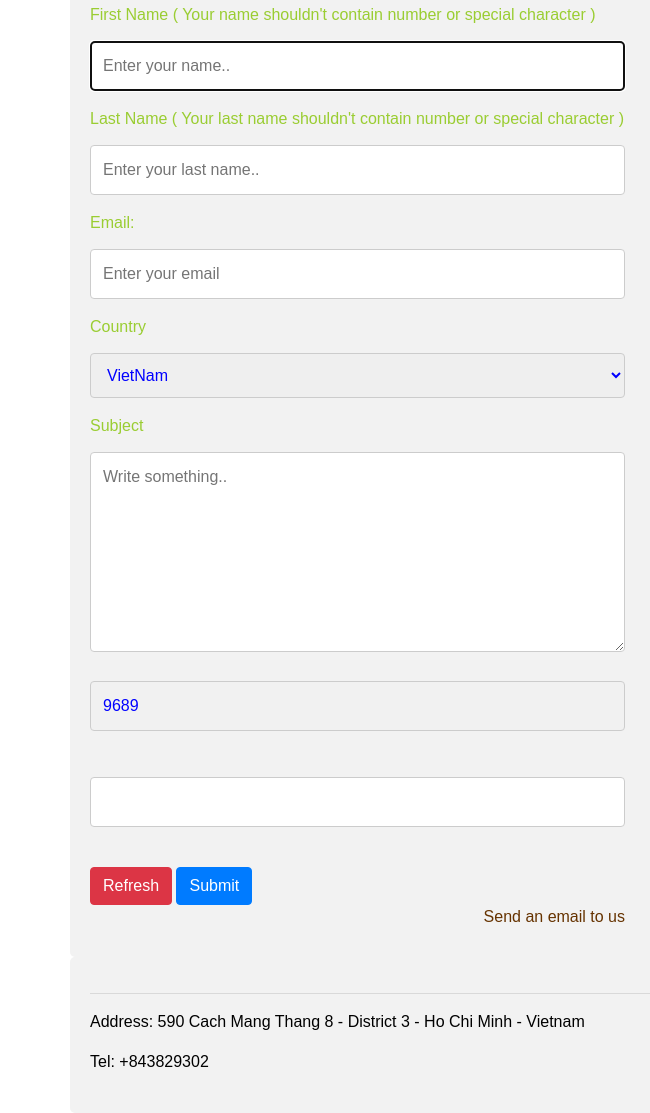
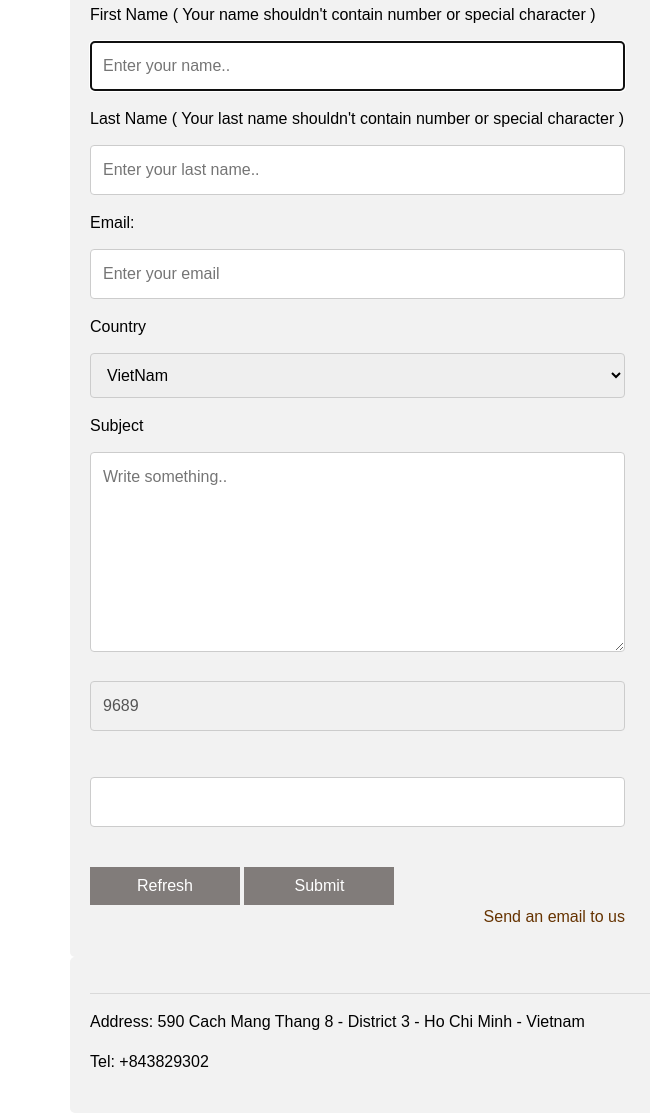
Before and after one commit to phuthinhabc/e-Projects, a plain HTML site: page contact.html in a window 1280 px wide. Shown: the part 200-1313 px from the top of the page, 0-650 px from the left. Drawn offline with nearby package versions, Linux system fonts and the light colour scheme; grey boxes are pictures that could not be loaded.

Commit message:
Update style of submit and refresh btn in contact page
Update style of submit and refresh btn in contact page

```diff
--- a/CSS/contact_style.css
+++ b/CSS/contact_style.css
@@ -21,7 +21,6 @@ input[type=text], input[type=email], select, textarea  {
     margin-bottom: 16px;
 
     resize: vertical;
-    color: blue;
 }
 
 .container {
@@ -63,4 +62,24 @@ p {
       color: yellowgreen;
   }
 option {
-	color:red;
+    color:red;
+}
+label
+{
+    color: black;
+}
+#my-refresh-btn, #my-submit-btn
+{
+    background: #817C7A;
+    color: white;
+    width: 150px;
+    border-radius: 0;
+}
+#my-refresh-btn:hover, #my-submit-btn:hover
+{
+    background: #5F5C5A;
+}
+#my-refresh-btn:active, #my-submit-btn:active
+{
+    transform: scale(0.97);
+}
--- a/contact.html
+++ b/contact.html
@@ -88,10 +88,10 @@
   			<input type="text" id="captcha" disabled/><br/><br/>
 			<input type="text" id="inputText"/><br/><br/>
 
-	       <input type="button" value="Refresh" onClick="generateCaptcha()" class="btn btn-danger">
+	       <input id="my-refresh-btn" type="button" value="Refresh" onClick="generateCaptcha()" class="btn">
 
 
-            <input type="submit" value="Submit" class="btn btn-primary" >
+            <input id="my-submit-btn" type="submit" value="Submit" class="btn" >
             <div align="right" class="blink_me" ><a class="blink_me" target="_blank" href="mailto:dpt2909@gmail.com">Send an email to us</a></div>
           </form>
         </div>
```
